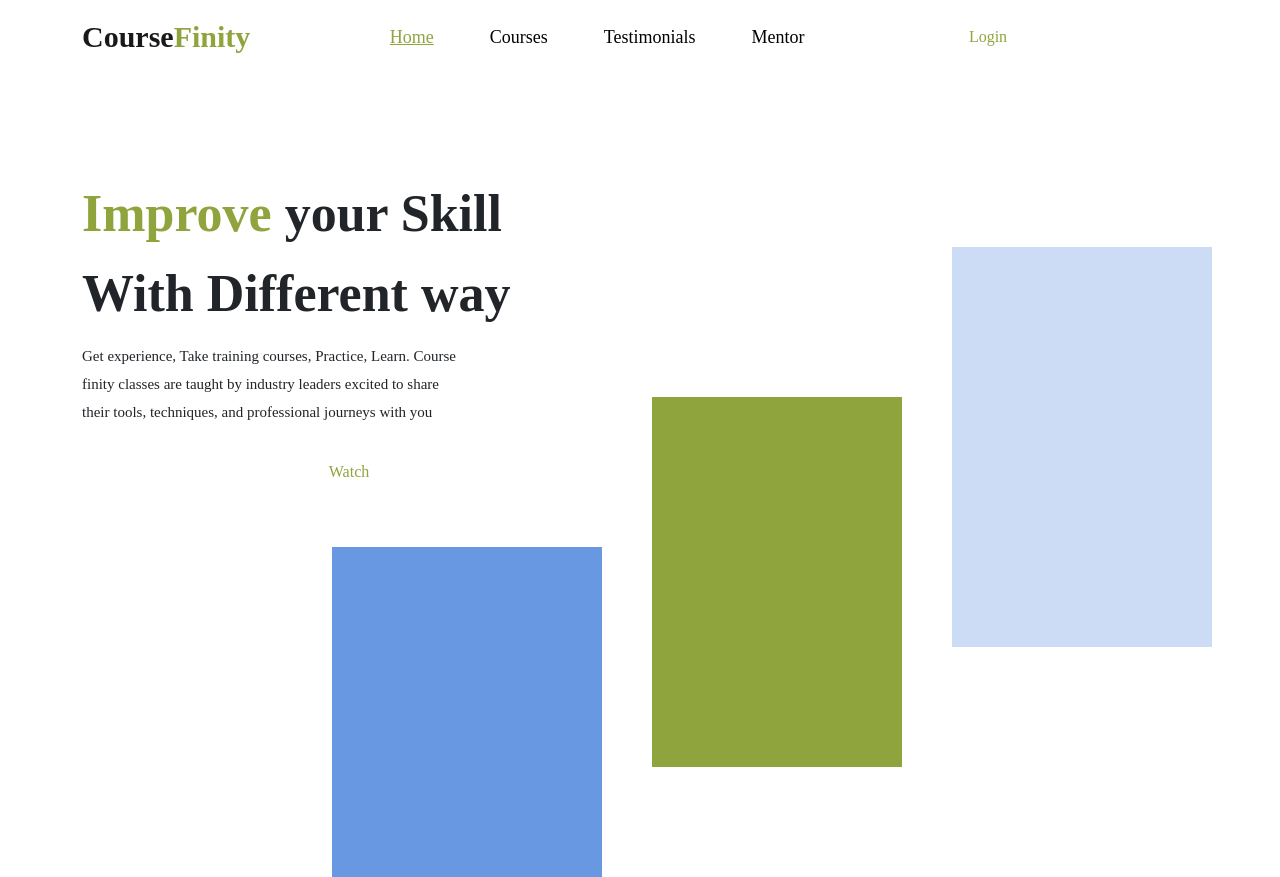
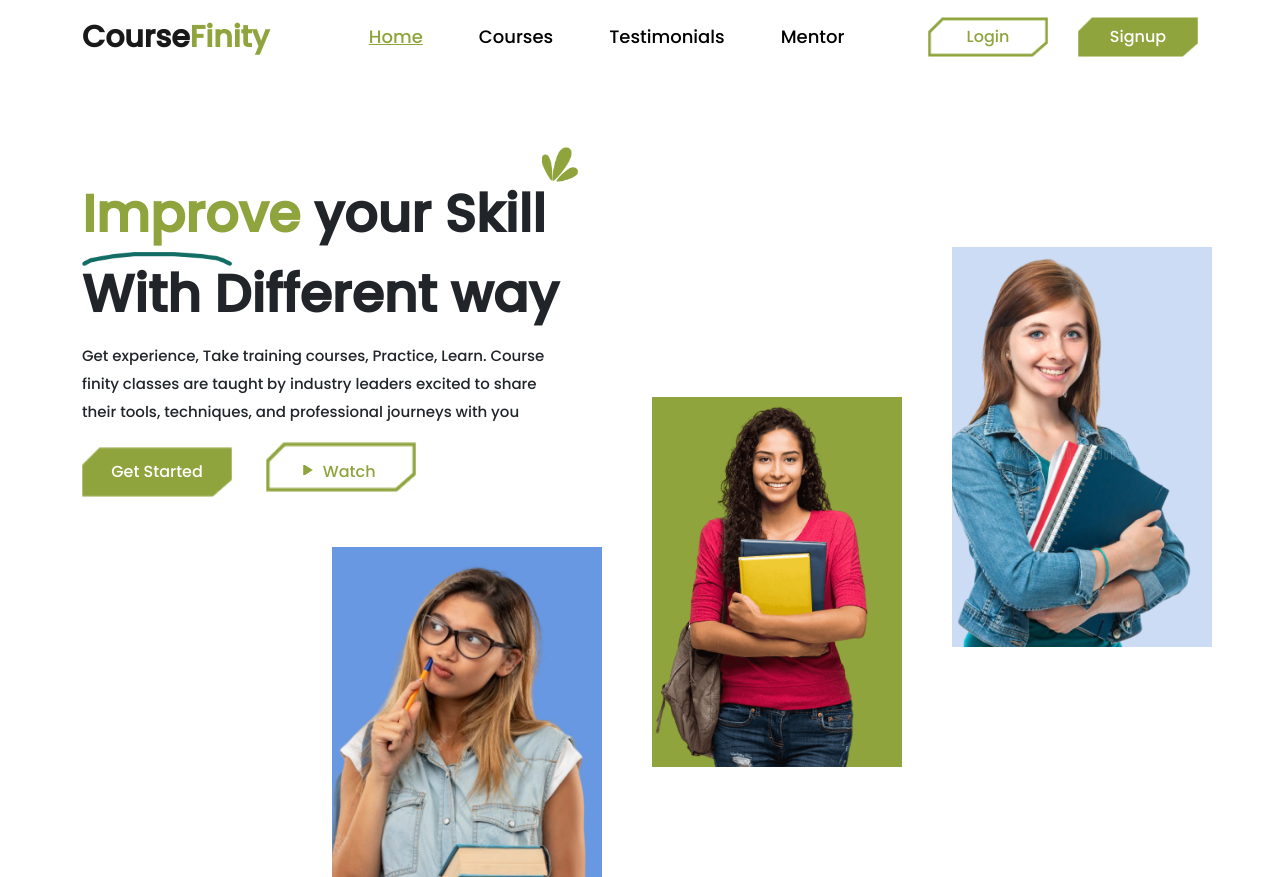
Before and after one commit to james-benn/Coursefiniliti, a plain HTML site: page index.html in a window 1280 px wide. Drawn offline with Linux system fonts and the light colour scheme; the site is published under a folder, as on GitHub Pages, so addresses that start at the root find nothing.

Commit message:
image and font

```diff
--- a/css/finity.css
+++ b/css/finity.css
@@ -6,8 +6,8 @@
 
 @font-face {
     font-family: 'Poppins';
-    src: url(/poppins/Poppins-Regular.ttf);
-    src: url(/poppins/Poppins-Medium.ttf);
+    src: url(../poppins/Poppins-Regular.ttf);
+    src: url(../poppins/Poppins-Medium.ttf);
     /* src: url(); */
 }
 
@@ -47,7 +47,7 @@ a:active, a:hover{
 }
 
 .login-btn{
-    background-image: url(/images/shape1.png);
+    background-image: url(../images/shape1.png);
     background-size: cover;
     background-position: center;
     border: none;
@@ -57,7 +57,7 @@ a:active, a:hover{
 }
 
 .signup-btn{
-    background-image: url(/images/shape2.png);
+    background-image: url(../images/shape2.png);
     background-size: cover;
     background-position: center;
     border: none;
@@ -73,7 +73,7 @@ a:active, a:hover{
 
 .leaf-one{
     position: absolute;
-    background-image: url(/images/leaf\ first.png);
+    background-image: url(../images/leaf\ first.png);
     background-position: center;
     background-size: cover;
     width: 10px;
@@ -84,7 +84,7 @@ a:active, a:hover{
 
 .leaf-two{
     position: absolute;
-    background-image: url(/images/leaf\ big.png);
+    background-image: url(../images/leaf\ big.png);
     background-position: center;
     background-size: cover;
     width: 20px;
@@ -95,7 +95,7 @@ a:active, a:hover{
 
 .leaf-three{
     position: absolute;
-    background-image: url(/images/leaf\ last.png);
+    background-image: url(../images/leaf\ last.png);
     background-position: center;
     background-size: cover;
     width: 22px;
@@ -112,7 +112,7 @@ a:active, a:hover{
 }
 
 .line{
-    background-image: url(/images/Line\ 969.png);
+    background-image: url(../images/Line\ 969.png);
     background-size: cover;
     background-position: center;
     width: 150px;
@@ -133,7 +133,7 @@ a:active, a:hover{
 }
 
 .watch-btn{
-    background-image: url(/images/shape1.png);
+    background-image: url(../images/shape1.png);
     background-size: cover;
     background-position: center;
     border: none;
@@ -144,7 +144,7 @@ a:active, a:hover{
 }
 
 .getstarted-btn{
-    background-image: url(/images/shape2.png);
+    background-image: url(../images/shape2.png);
     background-size: cover;
     background-position: center;
     border: none;
@@ -154,7 +154,7 @@ a:active, a:hover{
 }
 
 .play{
-    background-image: url(/images/play.png);
+    background-image: url(../images/play.png);
     background-position: center;
     background-size: cover;
     width: 10px;
@@ -175,7 +175,7 @@ a:active, a:hover{
 }
 
 .first-img{
-    background-image: url(/images/first\ image.png);
+    background-image: url(../images/first\ image.png);
     background-position: center;
     background-size: cover;
     width: 260px !important;
@@ -195,7 +195,7 @@ a:active, a:hover{
 }
 
 .second-img{
-    background-image: url(/images/middleman.png);
+    background-image: url(../images/middleman.png);
     background-position: center;
     background-size: cover;
     width: 230px !important;
@@ -214,7 +214,7 @@ a:active, a:hover{
 }
 
 .third-img{
-    background-image: url(/images/last\ image.png);
+    background-image: url(../images/last\ image.png);
     background-position: center;
     background-size: cover;
     width: 240px !important;
```
